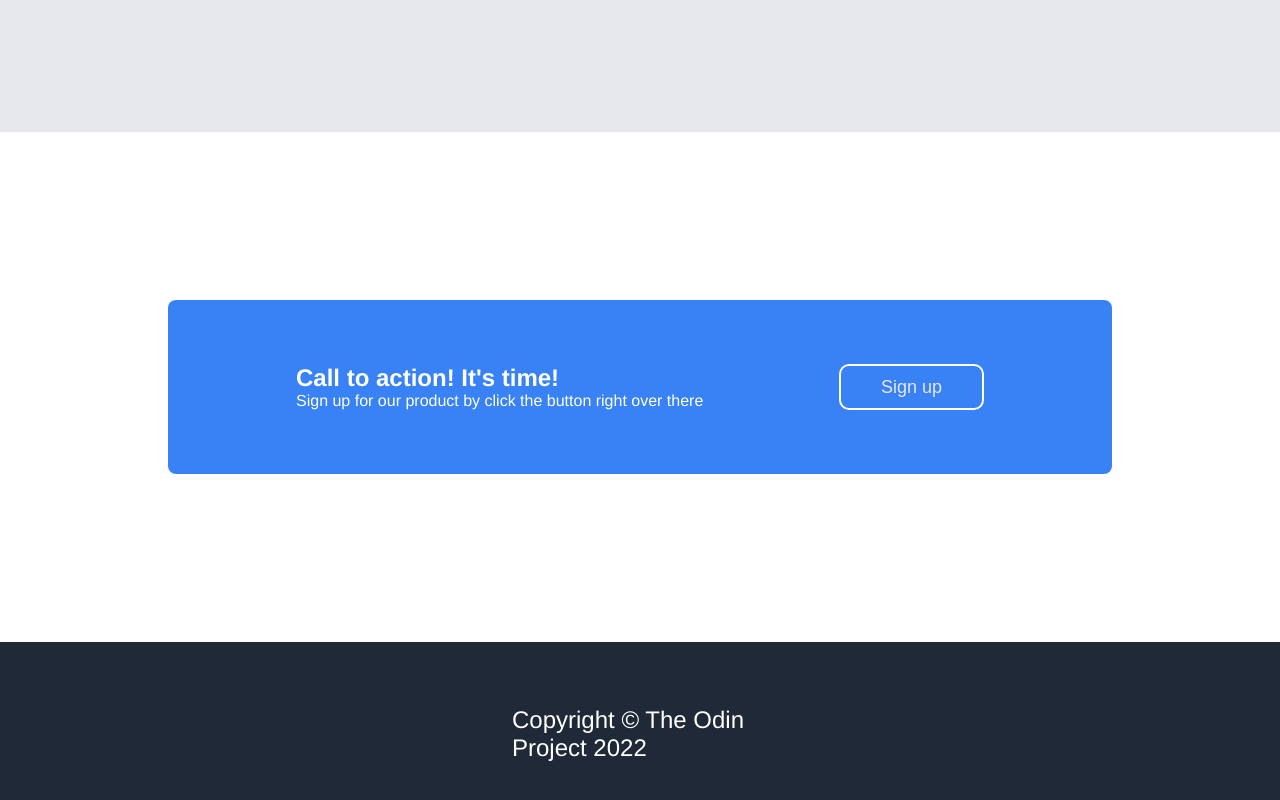
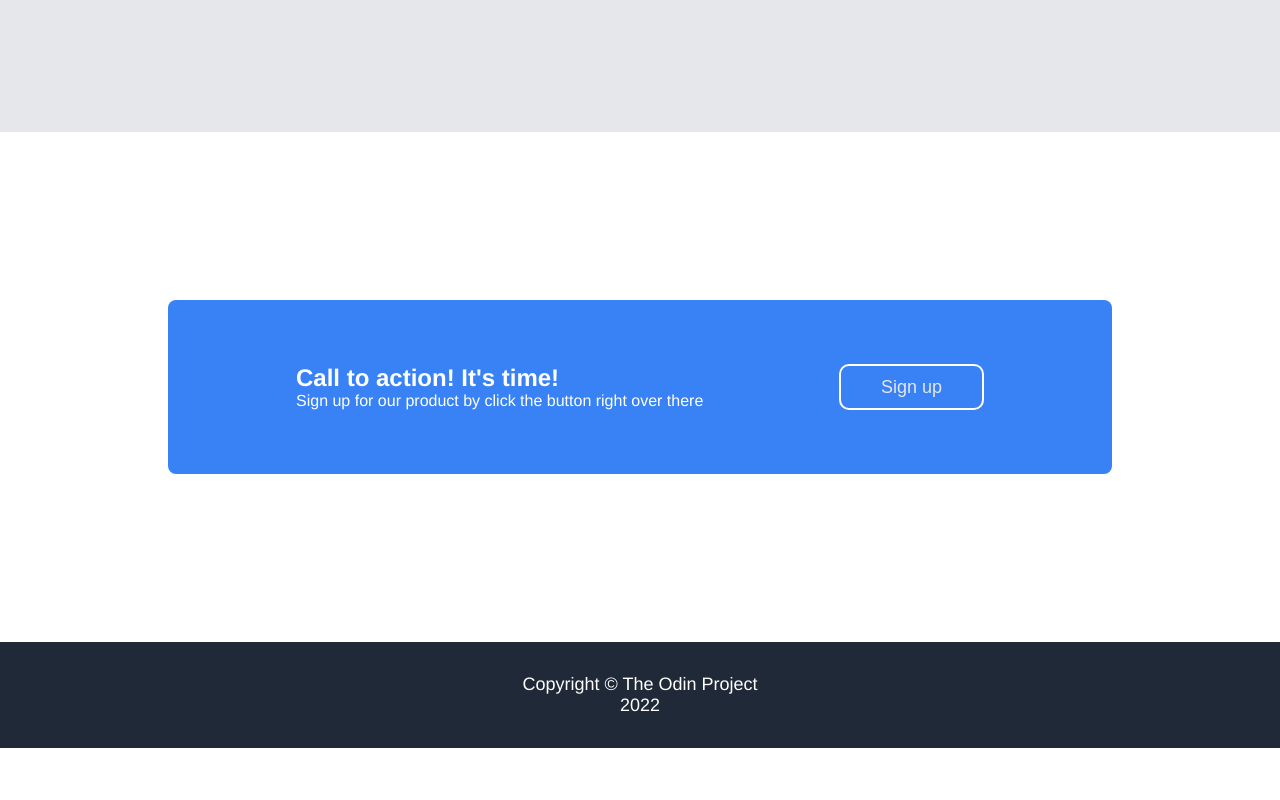
Before and after one commit to Blissterrz/foundations-landing-page, a plain HTML site: page index.html in a window 1280 px wide. Shown: the part 1608-2408 px from the top of the page. After the commit the page ends 2356 px from the top, so only its background shows below. Drawn offline with Linux system fonts and the light colour scheme.

Commit message:
Adjust footer

```diff
--- a/style.css
+++ b/style.css
@@ -167,7 +167,8 @@ footer {
     background-color: #1F2937;
     justify-content: center;
     align-items: center;
-    padding: 64px 512px;
+    padding: 32px 512px;
     color: white;
-    font-size: 24px;
+    font-size: 18px;
+    text-align: center;
 }
```
